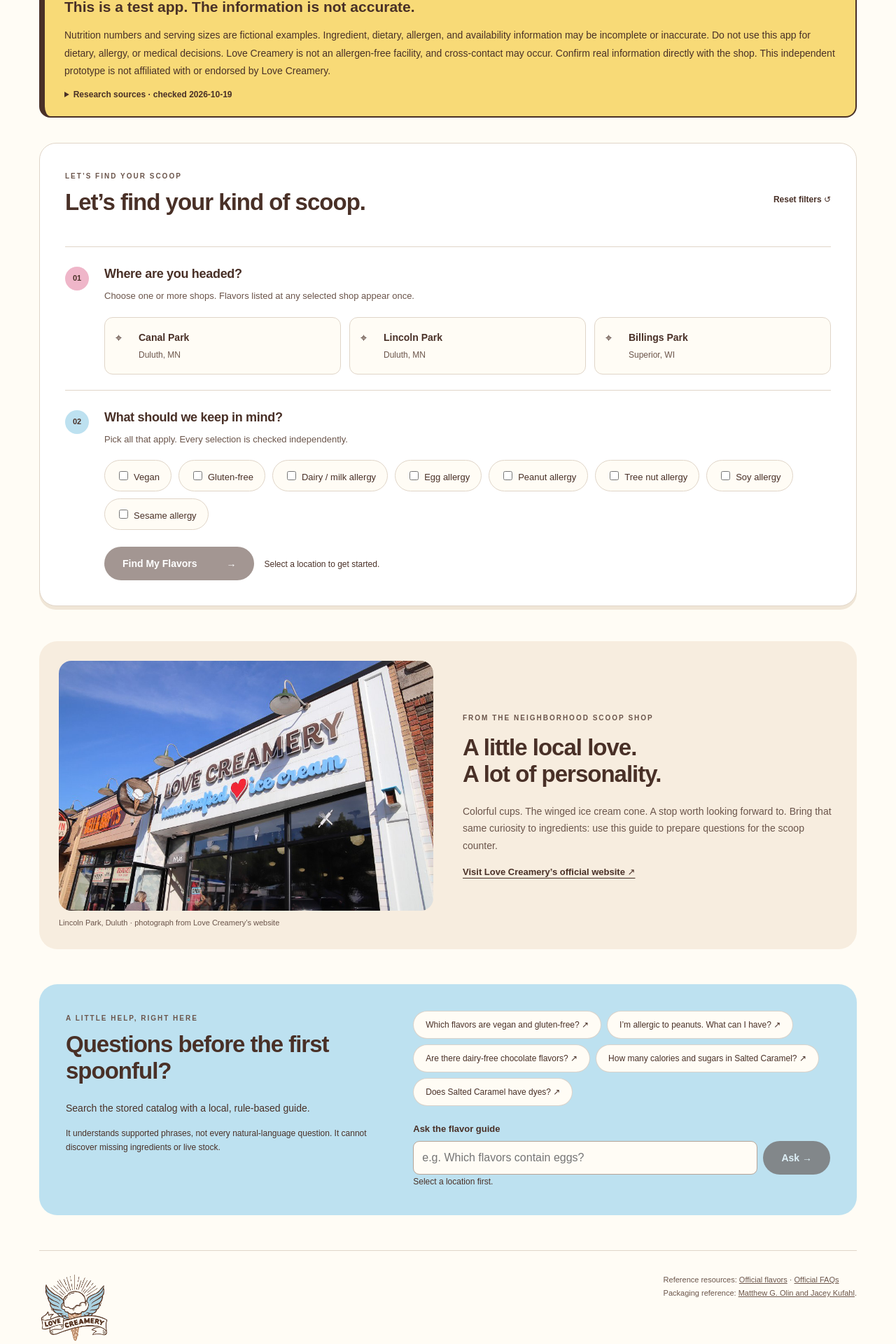
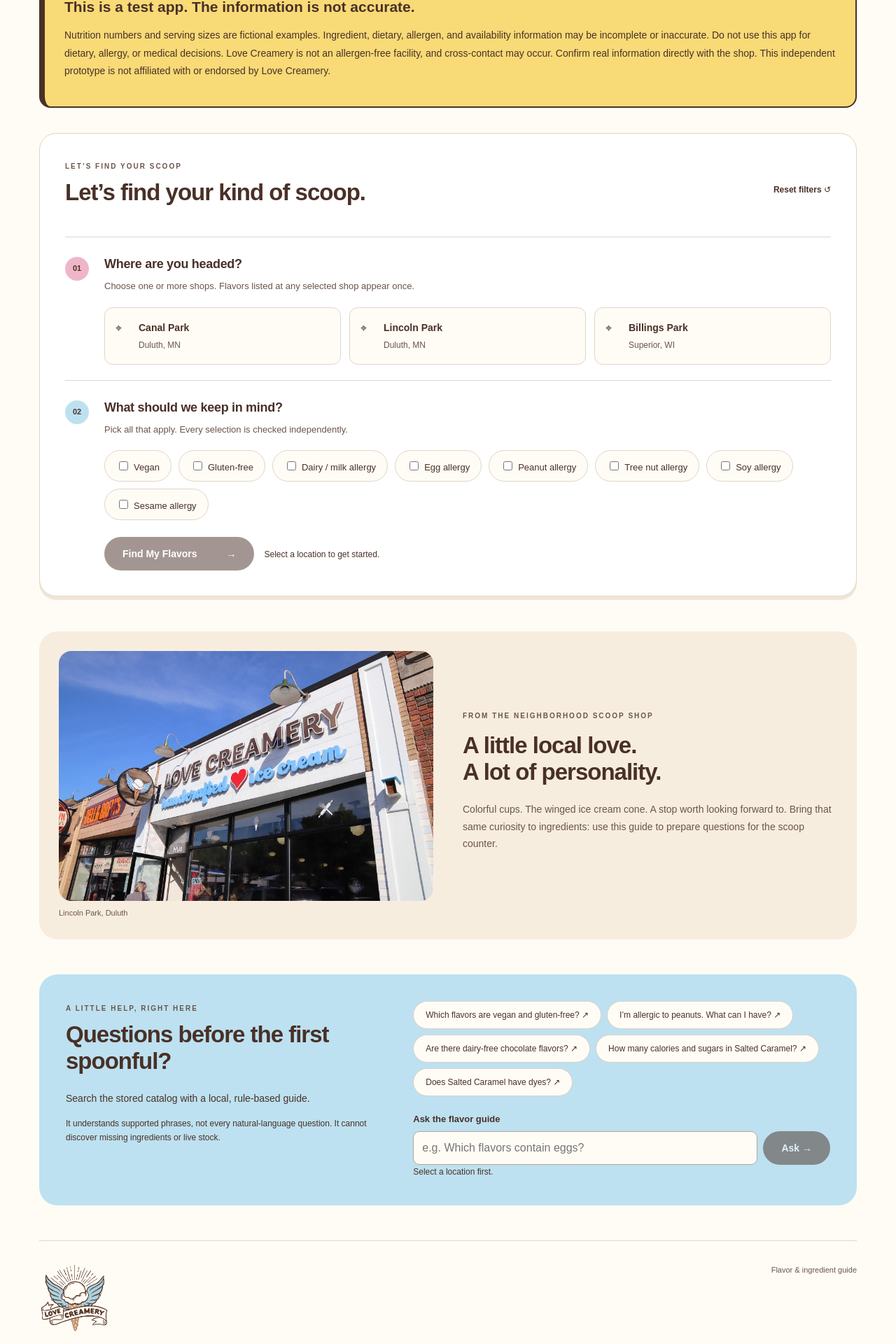
Before and after one commit to carl6916/LoveCreameryDietaryGuide, a React (Vite) app: page / in a window 1280 px wide. Shown: the part 716-2636 px from the top of the page at 70% size. Built offline with nearby package versions, Linux system fonts and the light colour scheme.

Commit message:
Remove customer-facing source links and checked dates

```diff
--- a/src/FlavorDetails.tsx
+++ b/src/FlavorDetails.tsx
@@ -104,17 +104,12 @@
         </section>
         <NutritionPanel flavor={flavor} expanded />
         <section className="detail-provenance">
-          <h3>Ingredients & source</h3>
+          <h3>Ingredients</h3>
           <p>
             <strong>Ingredients:</strong> {flavor.ingredients}
           </p>
           <p>
             <strong>Season:</strong> {flavor.season}
-            <br />
-            <strong>Listing checked:</strong>{" "}
-            {flavor.verified || "Not verified — demonstration"}
-            <br />
-            <strong>Source:</strong> {flavor.source}
           </p>
         </section>
         <button
--- a/src/FlavorImage.tsx
+++ b/src/FlavorImage.tsx
@@ -47,17 +47,11 @@
           <span>{flavor.demo ? "DEMONSTRATION" : "OFFICIAL MENU LISTING"}</span>
         )}
       </div>
-      {!compact && (
+      {!compact && !showPhoto && (
         <figcaption>
-          {showPhoto ? (
-            <>
-              <a href={photo.source}>Photo: Love Creamery’s website ↗</a>
-            </>
-          ) : flavor.demo ? (
-            "Illustration for a fictional flavor"
-          ) : (
-            "Illustration — official flavor photo unavailable"
-          )}
+          {flavor.demo
+            ? "Illustration for a fictional flavor"
+            : "Illustration — official flavor photo unavailable"}
         </figcaption>
       )}
     </figure>
--- a/src/logic.ts
+++ b/src/logic.ts
@@ -193,7 +193,7 @@
         ? candidates
             .map(
               (f) =>
-                `${f.name}${f.demo ? " [DEMONSTRATION FLAVOR]" : " [OFFICIAL MENU LISTING]"}${needs.length ? `\nDietary check: ${classify(f, needs)}` : ""}\n${wantsNutrition ? nutritionSummary(f.nutrition, showNotices) : ""}${requestedFacts.map((field) => `\n${field.label}: ${f.ingredientInfo.fields[field.key].value} [${evidenceLabels[f.ingredientInfo.fields[field.key].status]}]`).join("")}${requestedFacts.length && f.ingredientInfo.source ? `\nIngredient source: ${f.ingredientInfo.source}; checked ${f.ingredientInfo.verified || "Unknown"}` : ""}${/ingredient/.test(q) ? `\nIngredient description (${f.ingredientsComplete === "yes" ? "complete list" : "partial or unconfirmed list"}): ${f.ingredients}` : ""}`,
+                `${f.name}${f.demo ? " [DEMONSTRATION FLAVOR]" : " [OFFICIAL MENU LISTING]"}${needs.length ? `\nDietary check: ${classify(f, needs)}` : ""}\n${wantsNutrition ? nutritionSummary(f.nutrition, showNotices) : ""}${requestedFacts.map((field) => `\n${field.label}: ${f.ingredientInfo.fields[field.key].value} [${evidenceLabels[f.ingredientInfo.fields[field.key].status]}]`).join("")}${showNotices && requestedFacts.length && f.ingredientInfo.source ? `\nIngredient source: ${f.ingredientInfo.source}; checked ${f.ingredientInfo.verified || "Unknown"}` : ""}${/ingredient/.test(q) ? `\nIngredient description (${f.ingredientsComplete === "yes" ? "complete list" : "partial or unconfirmed list"}): ${f.ingredients}` : ""}`,
             )
             .join("\n\n")
         : "No matching catalog entries for that flavor and location.") +
--- a/src/main.tsx
+++ b/src/main.tsx
@@ -3,7 +3,6 @@
 import initial from "./catalog.json";
 import locations from "./locations.json";
 import brand from "./brand.json";
-import research from "./research.json";
 import { FlavorDetails } from "./FlavorDetails";
 import { FlavorImage } from "./FlavorImage";
 import {
@@ -100,7 +99,6 @@
             </p>
             <div className="hero-tags">
               <span>♡ Made for your preferences</span>
-              <span>✧ Honest about the unknowns</span>
             </div>
           </div>
           <figure className="hero-visual has-photo">
@@ -120,7 +118,6 @@
               <b>a little love</b>
               <span>✦</span>
             </span>
-            <figcaption>{brand.heroCredit}</figcaption>
           </figure>
         </div>
         <aside className="test-notice" aria-label="Test information disclaimer">
@@ -134,16 +131,6 @@
             directly with the shop. This independent prototype is not affiliated
             with or endorsed by Love Creamery.
           </p>
-          <details>
-            <summary>Research sources · checked {research.checked}</summary>
-            {research.sources.map((source) => (
-              <p key={source.url}>
-                <a href={source.url}>{source.url}</a>
-                <br />
-                {source.finding}
-              </p>
-            ))}
-          </details>
         </aside>
         <section id="flavor-finder" className="planner">
           <div className="section-title">
@@ -337,9 +324,7 @@
               height="600"
               loading="lazy"
             />
-            <figcaption>
-              Lincoln Park, Duluth · photograph from Love Creamery’s website
-            </figcaption>
+            <figcaption>Lincoln Park, Duluth</figcaption>
           </figure>
           <div>
             <span className="eyebrow">FROM THE NEIGHBORHOOD SCOOP SHOP</span>
@@ -352,10 +337,6 @@
               forward to. Bring that same curiosity to ingredients: use this
               guide to prepare questions for the scoop counter.
             </p>
-
-            <a className="story-link" href="https://www.lovecreamery.com/">
-              Visit Love Creamery’s official website ↗
-            </a>
           </div>
         </section>
         <section id="assistant" className="assistant">
@@ -423,16 +404,7 @@
           <span className="brand">
             <BrandMark />
           </span>
-          <p>
-            Reference resources:{" "}
-            <a href="https://lovecreamery.com/ice-cream-flavors/">
-              Official flavors
-            </a>{" "}
-            · <a href="https://lovecreamery.com/faqs/">Official FAQs</a>
-            <br />
-            Packaging reference:{" "}
-            <a href={brand.referenceUrl}>Matthew G. Olin and Jacey Kufahl</a>.
-          </p>
+          <p>Flavor & ingredient guide</p>
         </footer>
       </main>
       {detailFlavor && (
--- a/src/nutrition.ts
+++ b/src/nutrition.ts
@@ -1,6 +1,6 @@
 export type Evidence = "documented" | "fictional" | "unknown";
 export const evidenceLabels: Record<Evidence, string> = {
-  documented: "Source documented",
+  documented: "Documented",
   fictional: "Fictional example",
   unknown: "Unknown",
 };
@@ -170,6 +170,6 @@
     : "Nutrition per stored serving";
   const serving =
     !showNotice && n.status === "fictional" ? "example serving" : n.servingSize;
-  const sourceVisible = showNotice || n.status === "documented";
+  const sourceVisible = showNotice;
   return `${heading}. Serving: ${serving}${n.servingGrams !== null ? ` (${n.servingGrams} g)` : ""}. ${nutrientFields.map((f) => `${f.label}: ${n[f.key] === null ? "Unknown" : `${n[f.key]} ${f.unit}`}`).join("; ")}.${sourceVisible && n.source ? ` Source: ${n.source}.` : ""}${sourceVisible && n.verified ? ` Checked: ${n.verified}.` : ""}`;
 }
```
Also changed, not shown: src/Nutrition.tsx (+0 -15 lines), tests/browser.mjs (+24 -10 lines), 1 other file (tests, documents, lock files or other folders).
